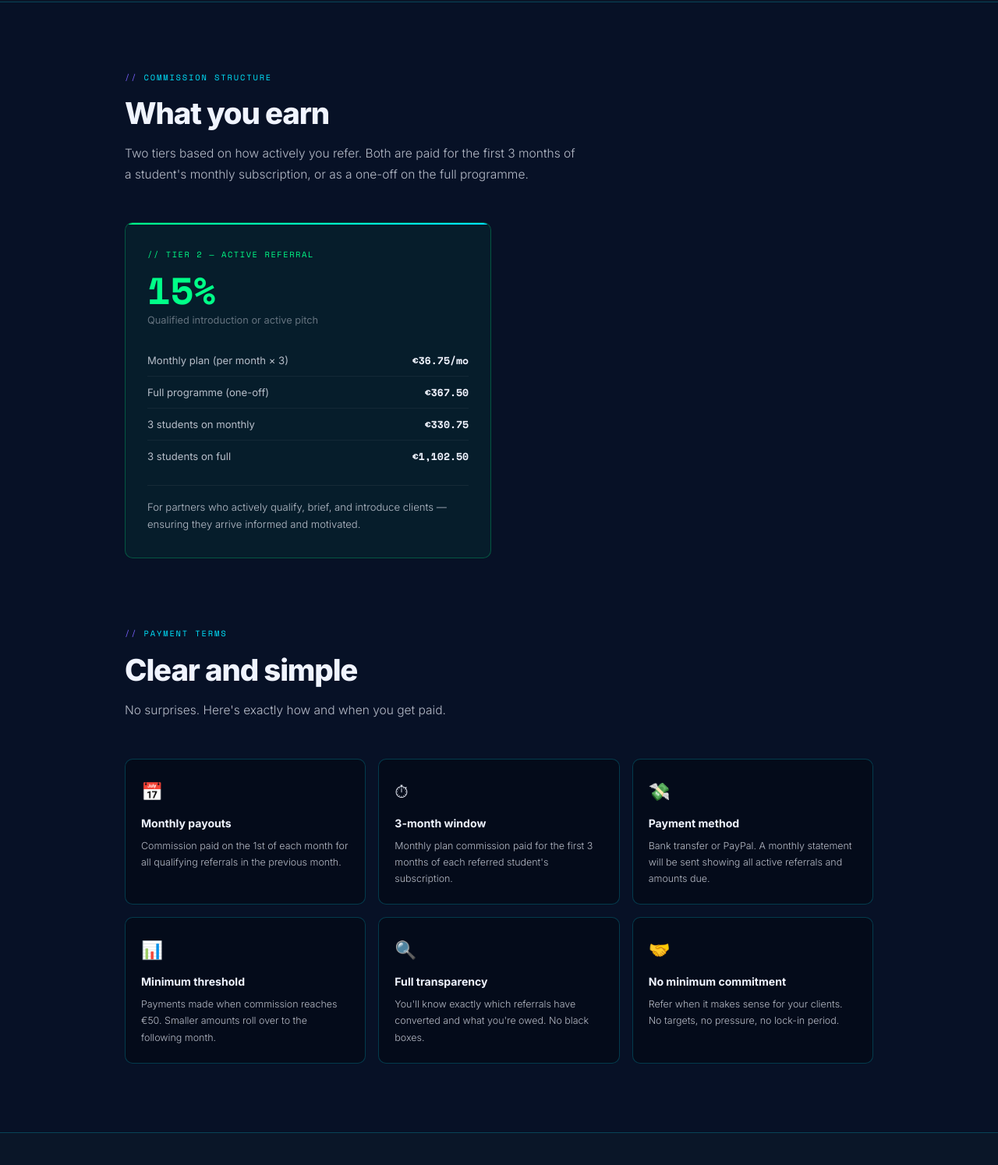
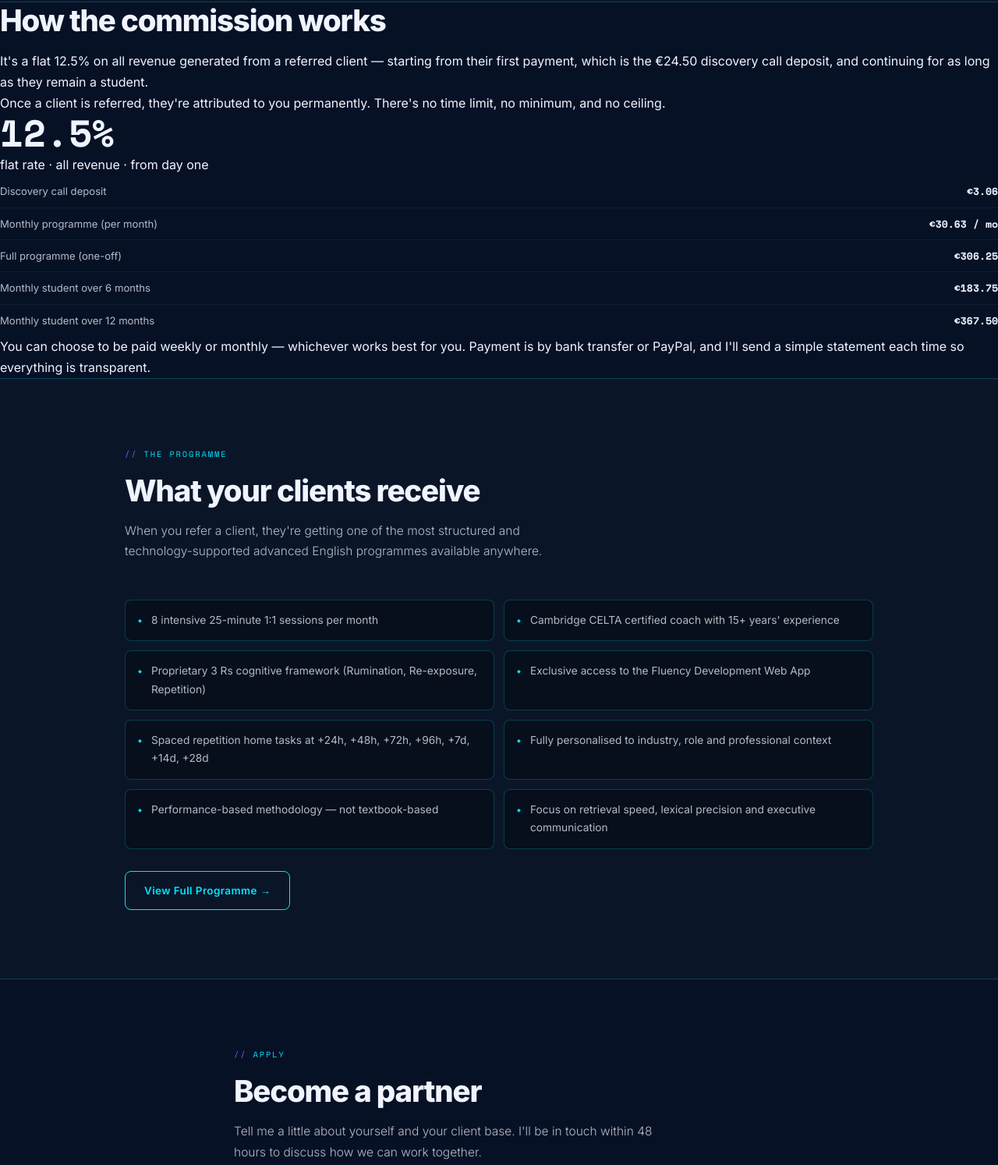
Before and after one commit to fluencyandrew/fluencyandrew, a plain HTML site: page referral_1.html in a window 1280 px wide. Shown: the part 2207-3701 px from the top of the page at 78% size. Drawn offline with nearby package versions, Linux system fonts and the light colour scheme.

Commit message:
Update referral_1.html

```diff
--- a/referral_1.html
+++ b/referral_1.html
@@ -381,69 +381,30 @@ footer a { color:var(--cyan); text-decoration:none; }
   </div>
 </section>
 
-<!-- COMMISSION -->
-<section id="commission">
-  <div class="section-inner">
-    <div class="sys-tag">Commission Structure</div>
-    <h2>What you earn</h2>
-    <p class="section-sub">Two tiers based on how actively you refer. Both are paid for the first 3 months of a student's monthly subscription, or as a one-off on the full programme.</p>
-    <div class="commission-grid">
-      <div class="commission-card active">
-        <div class="commission-tier">// Tier 2 — Active Referral</div>
-        <div class="commission-rate">15%</div>
-        <div class="commission-label">Qualified introduction or active pitch</div>
-        <ul class="commission-examples">
-          <li><span>Monthly plan (per month × 3)</span><span>€36.75/mo</span></li>
-          <li><span>Full programme (one-off)</span><span>€367.50</span></li>
-          <li><span>3 students on monthly</span><span>€330.75</span></li>
-          <li><span>3 students on full</span><span>€1,102.50</span></li>
-        </ul>
-        <p class="commission-desc">For partners who actively qualify, brief, and introduce clients — ensuring they arrive informed and motivated.</p>
-      </div>
+ <div class="section-divider"></div>
+
+  <!-- COMMISSION -->
+  <div class="section">
+    <h2>How the commission works</h2>
+    <p>It's a flat 12.5% on all revenue generated from a referred client — starting from their first payment, which is the €24.50 discovery call deposit, and continuing for as long as they remain a student.</p>
+    <p>Once a client is referred, they're attributed to you permanently. There's no time limit, no minimum, and no ceiling.</p>
+
+    <div class="commission-block">
+      <div class="commission-rate">12.5%</div>
+      <div class="commission-sub">flat rate · all revenue · from day one</div>
+      <ul class="commission-examples">
+        <li><span>Discovery call deposit</span><span>€3.06</span></li>
+        <li><span>Monthly programme (per month)</span><span>€30.63 / mo</span></li>
+        <li><span>Full programme (one-off)</span><span>€306.25</span></li>
+        <li><span>Monthly student over 6 months</span><span>€183.75</span></li>
+        <li><span>Monthly student over 12 months</span><span>€367.50</span></li>
+      </ul>
     </div>
+
+    <p>You can choose to be paid weekly or monthly — whichever works best for you. Payment is by bank transfer or PayPal, and I'll send a simple statement each time so everything is transparent.</p>
   </div>
-</section>
 
-<!-- PAYMENT TERMS -->
-<section style="padding-top:0;">
-  <div class="section-inner">
-    <div class="sys-tag">Payment Terms</div>
-    <h2>Clear and simple</h2>
-    <p class="section-sub">No surprises. Here's exactly how and when you get paid.</p>
-    <div class="terms-grid">
-      <div class="term-card">
-        <div class="term-icon">📅</div>
-        <h4>Monthly payouts</h4>
-        <p>Commission paid on the 1st of each month for all qualifying referrals in the previous month.</p>
-      </div>
-      <div class="term-card">
-        <div class="term-icon">⏱</div>
-        <h4>3-month window</h4>
-        <p>Monthly plan commission paid for the first 3 months of each referred student's subscription.</p>
-      </div>
-      <div class="term-card">
-        <div class="term-icon">💸</div>
-        <h4>Payment method</h4>
-        <p>Bank transfer or PayPal. A monthly statement will be sent showing all active referrals and amounts due.</p>
-      </div>
-      <div class="term-card">
-        <div class="term-icon">📊</div>
-        <h4>Minimum threshold</h4>
-        <p>Payments made when commission reaches €50. Smaller amounts roll over to the following month.</p>
-      </div>
-      <div class="term-card">
-        <div class="term-icon">🔍</div>
-        <h4>Full transparency</h4>
-        <p>You'll know exactly which referrals have converted and what you're owed. No black boxes.</p>
-      </div>
-      <div class="term-card">
-        <div class="term-icon">🤝</div>
-        <h4>No minimum commitment</h4>
-        <p>Refer when it makes sense for your clients. No targets, no pressure, no lock-in period.</p>
-      </div>
-    </div>
-  </div>
-</section>
+  <div class="section-divider"></div>
 
 <!-- WHAT YOUR CLIENTS GET -->
 <section style="background:var(--bg2);border-top:1px solid var(--cyan-border);border-bottom:1px solid var(--cyan-border);">
```
